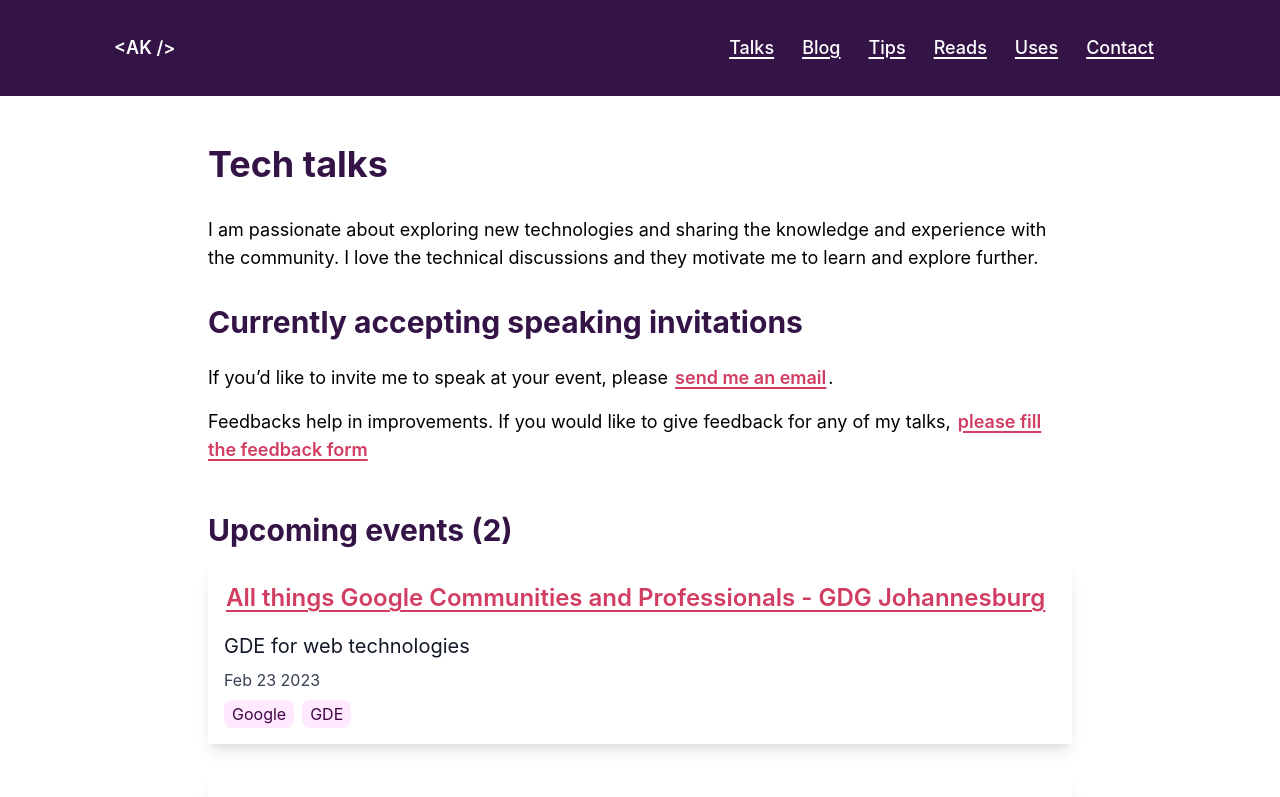
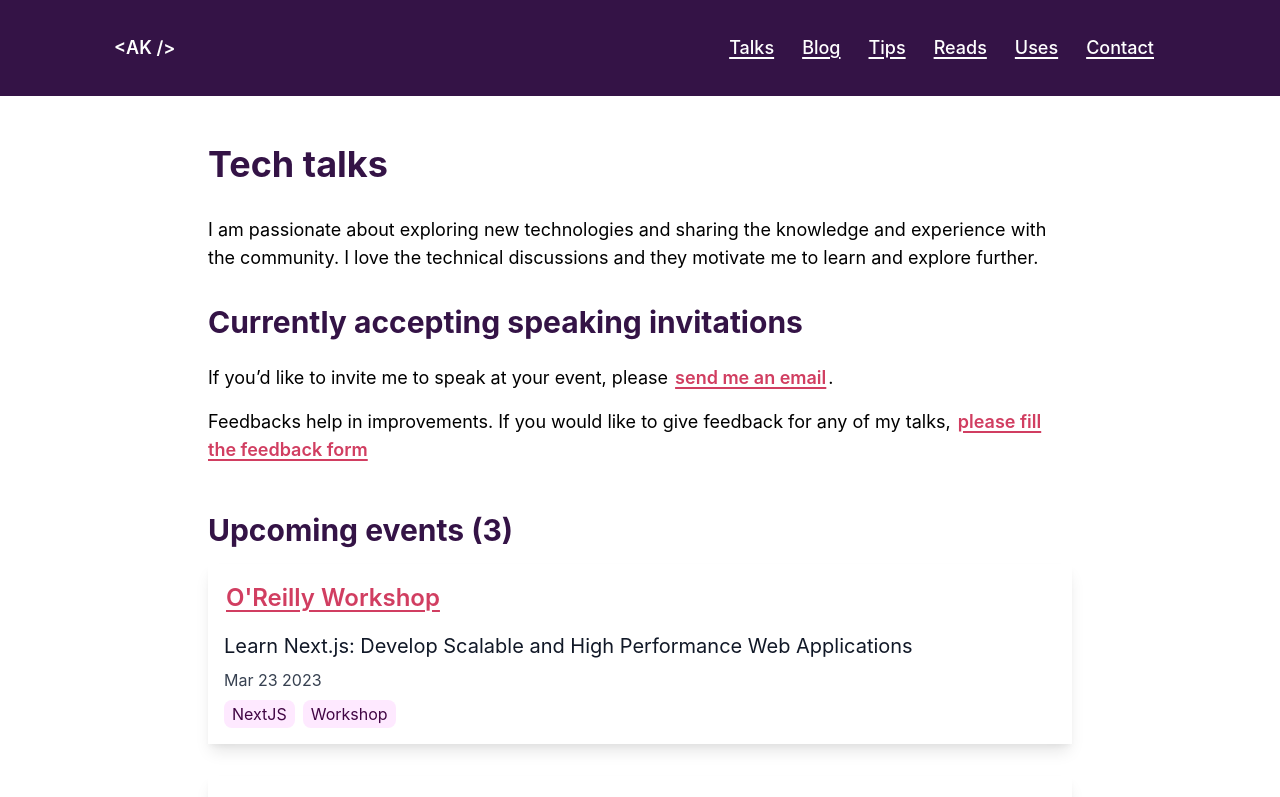
Before and after one commit to anuk79/anuradhakumari, a Next.js app: page /talks in a window 1280 px wide. Shown: the top 797 px of the page. Built offline with nearby package versions, Linux system fonts and the light colour scheme.

Commit message:
Update talks.js

```diff
--- a/data/talks.js
+++ b/data/talks.js
@@ -1,4 +1,32 @@
 const talks = [
+    {
+    "topic": "Learn Next.js: Develop Scalable and High Performance Web Applications",
+    "topics": [
+      "NextJS",
+      "Workshop"
+    ],
+    "date": "2023-3-23",
+    "eventDetails": {
+      "url": "https://learning.oreilly.com/live-events/learn-nextjs-develop-scalable-and-high-performance-web-applications/0636920081393/",
+      "name": "O'Reilly Workshop",
+      "video": null,
+      "resources": null
+    }
+  },
+    {
+    "topic": "Learn Next.js: Develop Scalable and High Performance Web Applications",
+    "topics": [
+      "NextJS",
+      "Workshop"
+    ],
+    "date": "2023-1-23",
+    "eventDetails": {
+      "url": "https://learning.oreilly.com/live-events/learn-nextjs-develop-scalable-and-high-performance-web-applications/0636920081393/",
+      "name": "O'Reilly Workshop",
+      "video": null,
+      "resources": null
+    }
+  },
     {
     "topic": "GDE for web technologies",
     "topics": [
```
